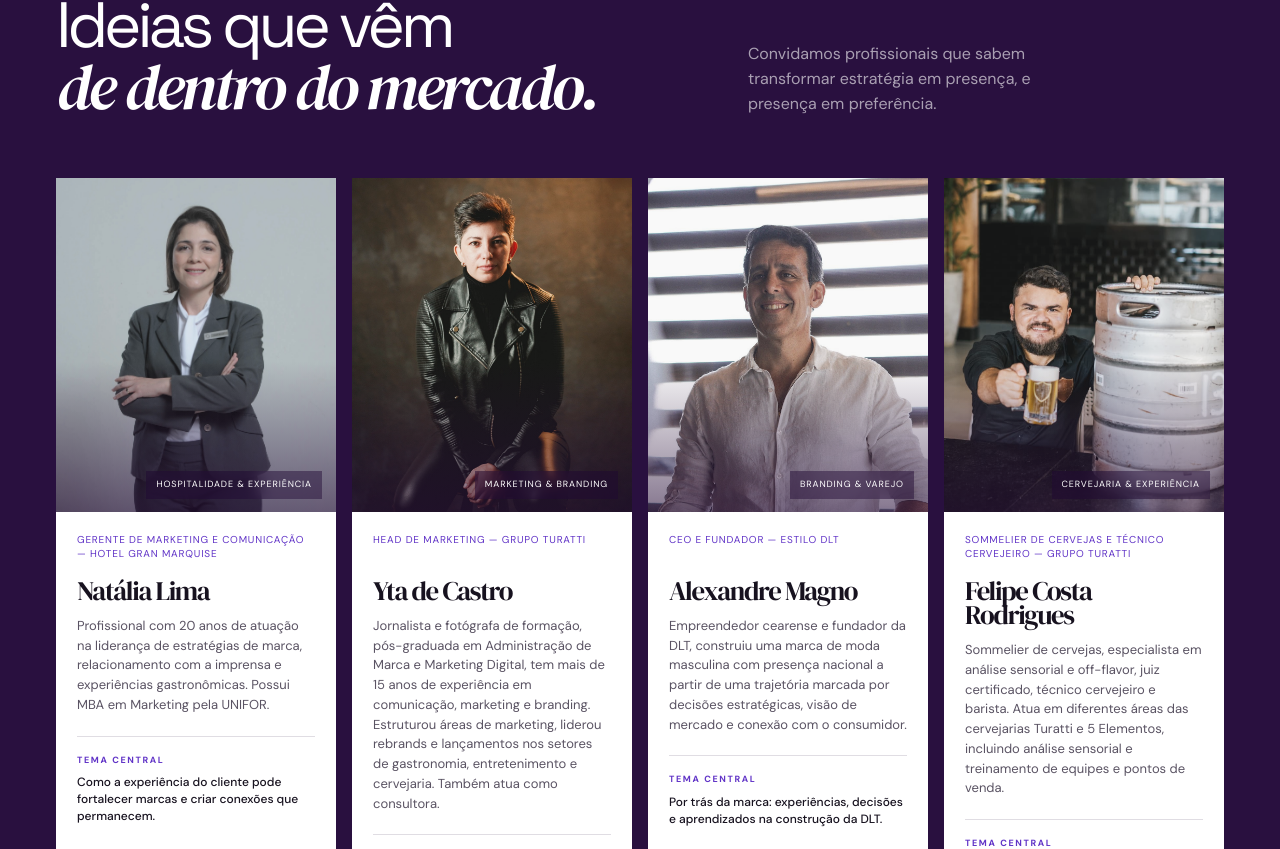
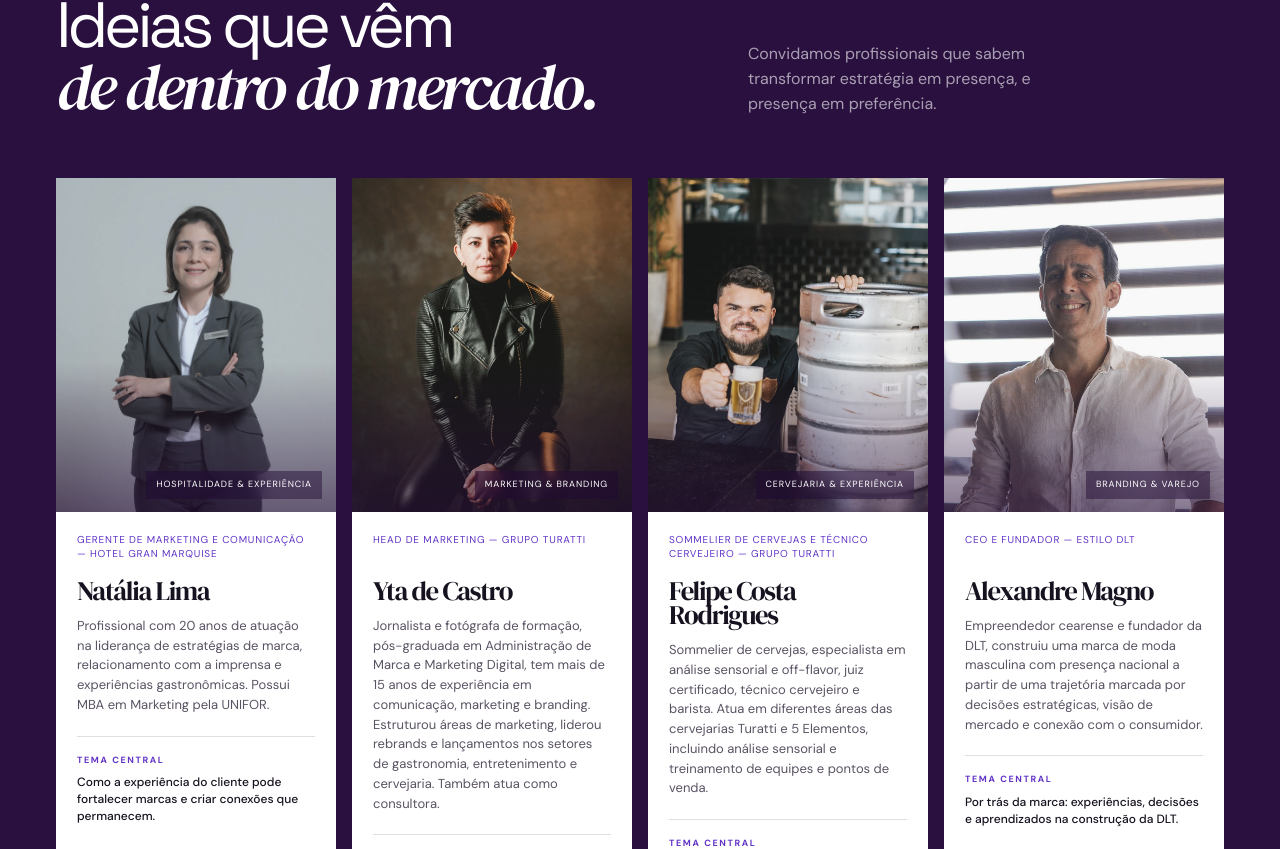
Before and after one commit to BrandExperience-26/BrandExperience, a React (Vite) app in the folder client/: page / in a window 1280 px wide. Shown: the part 1956-2805 px from the top of the page. Built offline with nearby package versions, Linux system fonts and the light colour scheme.

Commit message:
Group Turatti speakers together and place Alexandre last

```diff
--- a/client/src/pages/Home.tsx
+++ b/client/src/pages/Home.tsx
@@ -36,12 +36,22 @@ const speakers = [
   {
     name: "Yta de Castro",
     role: "Head de Marketing — Grupo Turatti",
-    image: "/images/Yta.jpg",
+    image: "/images/yta.jpg",
     asset: "yta" as const,
     tag: "Marketing & branding",
     bio: "Jornalista e fotógrafa de formação, pós-graduada em Administração de Marca e Marketing Digital, tem mais de 15 anos de experiência em comunicação, marketing e branding. Estruturou áreas de marketing, liderou rebrands e lançamentos nos setores de gastronomia, entretenimento e cervejaria. Também atua como consultora.",
     topic: "Palestra conjunta com Felipe Costa Rodrigues sobre estratégia, posicionamento e experiência de marca.",
   },
+  {
+    name: "Felipe Costa Rodrigues",
+    role: "Sommelier de cervejas e técnico cervejeiro — Grupo Turatti",
+    image: "/images/felipe.jpg",
+    asset: "felipe" as const,
+    tag: "Cervejaria & experiência",
+    bio: "Sommelier de cervejas, especialista em análise sensorial e off-flavor, juiz certificado, técnico cervejeiro e barista. Atua em diferentes áreas das cervejarias Turatti e 5 Elementos, incluindo análise sensorial e treinamento de equipes e pontos de venda.",
+    topic: "Palestra conjunta com Yta de Castro sobre estratégia, posicionamento e experiência de marca.",
+  },
+
   {
     name: "Alexandre Magno",
     role: "CEO e fundador — Estilo DLT",
@@ -50,17 +60,7 @@ const speakers = [
     tag: "Branding & varejo",
     bio: "Empreendedor cearense e fundador da DLT, construiu uma marca de moda masculina com presença nacional a partir de uma trajetória marcada por decisões estratégicas, visão de mercado e conexão com o consumidor.",
     topic: "Por trás da marca: experiências, decisões e aprendizados na construção da DLT.",
-  },
-  {
-    name: "Felipe Costa Rodrigues",
-    role: "Sommelier de cervejas e técnico cervejeiro — Grupo Turatti",
-    image: "/images/Felipe.jpg",
-    asset: "felipe" as const,
-    tag: "Cervejaria & experiência",
-    bio: "Sommelier de cervejas, especialista em análise sensorial e off-flavor, juiz certificado, técnico cervejeiro e barista. Atua em diferentes áreas das cervejarias Turatti e 5 Elementos, incluindo análise sensorial e treinamento de equipes e pontos de venda.",
-    topic: "Palestra conjunta com Yta de Castro sobre estratégia, posicionamento e experiência de marca.",
-  },
-];
+  },];
 
 const schedule = [
   ["08h00", "Abertura oficial", "Boas-vindas e início da manhã de experiências."],
@@ -101,8 +101,8 @@ type MediaAssets = {
 
 const defaultAssets: MediaAssets = {
   logo: "/images/logo-fundo-escuro.png",
-  yta: "/images/Yta.jpg",
-  felipe: "/images/Felipe.jpg",
+  yta: "/images/yta.jpg",
+  felipe: "/images/felipe.jpg",
   alexandre: "/images/alexandre.jpg",
   natalia: "/images/natalia.jpg",
   board: "/images/painel-aplicacoes.png",
```
